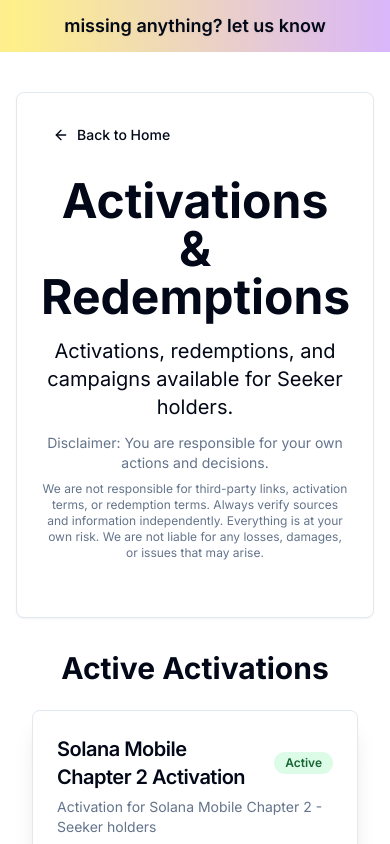
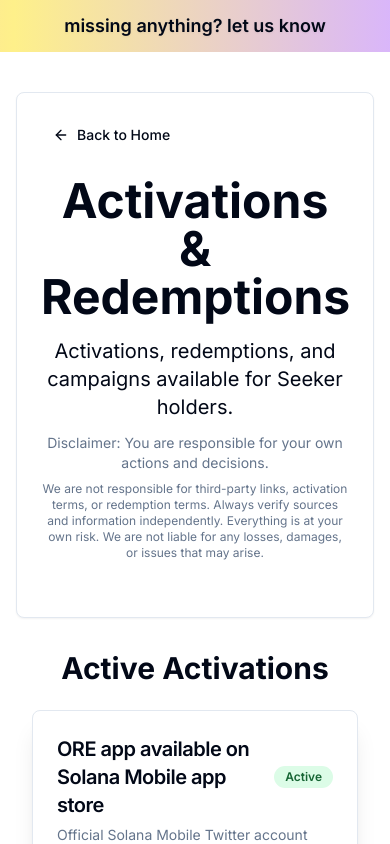
Before and after one commit to jarrensj/twoloot, a Next.js app: page /activations in a window 390 px wide. Shown: the top 844 px of the page. Built offline with nearby package versions, Linux system fonts and the light colour scheme.

Commit message:
add info about Solana Mobile tweet talking about ORE supply

```diff
--- a/components/Activations.tsx
+++ b/components/Activations.tsx
@@ -13,8 +13,8 @@
 
 export const activations: Activation[] = [
   {
-    title: "Solana Mobile Chapter 2 Activation",
-    description: "Activation for Solana Mobile Chapter 2 - Seeker holders",
+    title: "ORE app available on Solana Mobile app store",
+    description: "Official Solana Mobile Twitter account mentions https://x.com/OREsupply",
     sourceUrl: "https://x.com/solanamobile/status/1986116929720099119",
     isActive: true
   }
```
